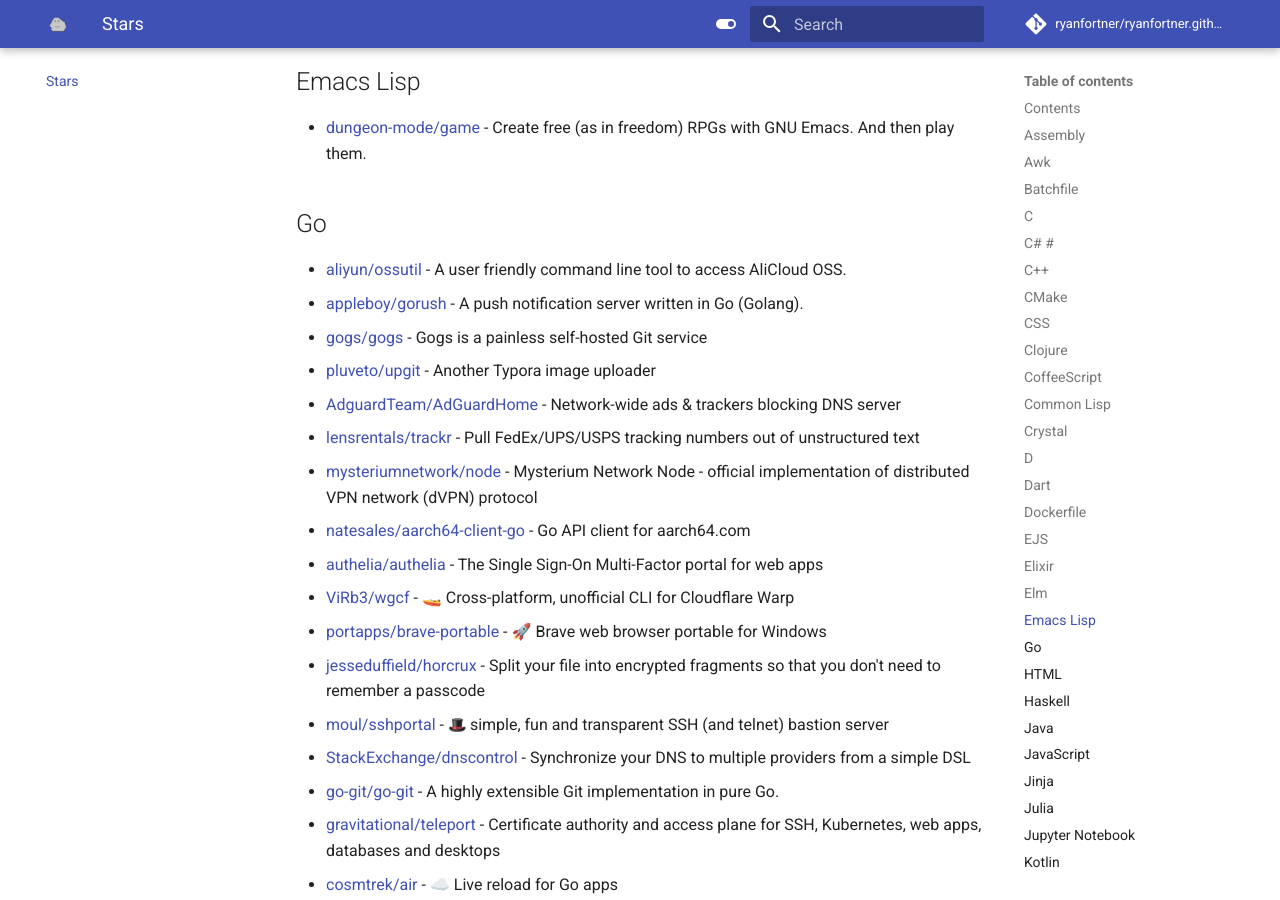
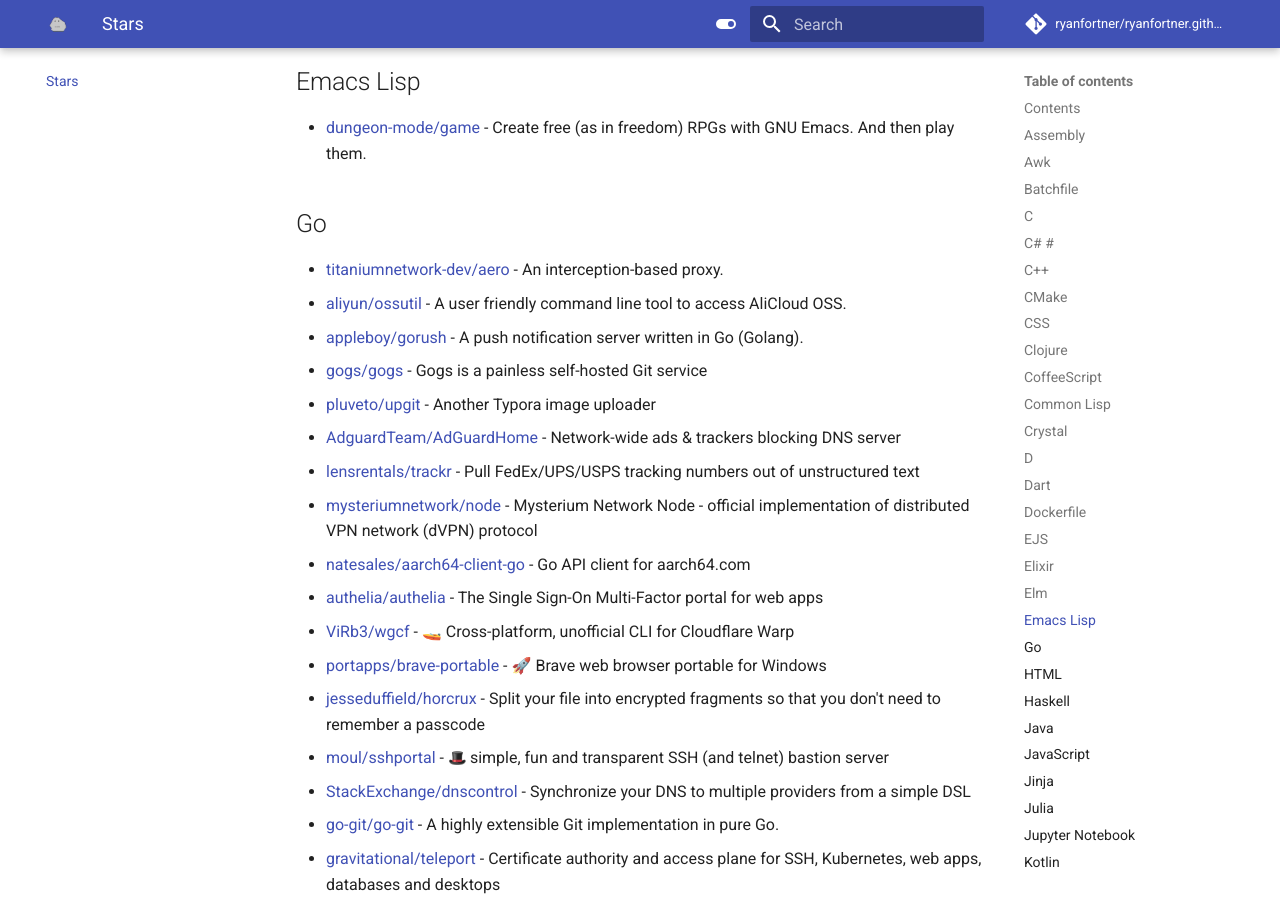
Before and after one commit to ryanfortner/ryanfortner.github.io, an MkDocs documentation site: the page built from docs/stars.md, in a window 1280 px wide and 900 px high, scrolled down 21015 px. Built offline with MkDocs 1.6.1 and Material for MkDocs 9.7.7, drawn with Linux system fonts in a browser that asks for light colours; emoji names are drawn with the system emoji font; comment, search, counter and statistics services are not loaded.

Commit message:
update stars.md

```diff
--- a/docs/stars.md
+++ b/docs/stars.md
@@ -522,6 +522,7 @@
 
 ## Go
 
+- [titaniumnetwork-dev/aero](https://github.com/titaniumnetwork-dev/aero) - An interception-based proxy.
 - [aliyun/ossutil](https://github.com/aliyun/ossutil) - A user friendly command line tool to access AliCloud OSS.
 - [appleboy/gorush](https://github.com/appleboy/gorush) - A push notification server written in Go (Golang).
 - [gogs/gogs](https://github.com/gogs/gogs) - Gogs is a painless self-hosted Git service
```
